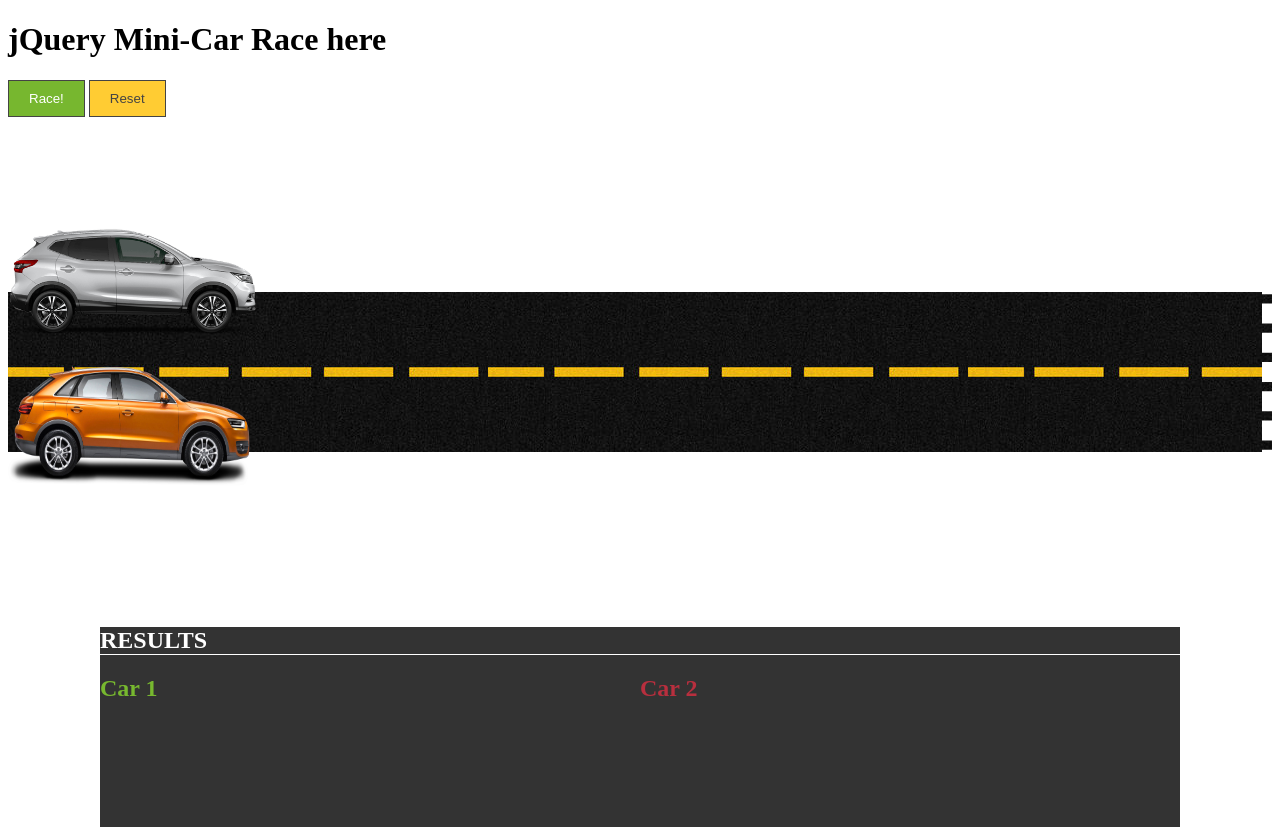
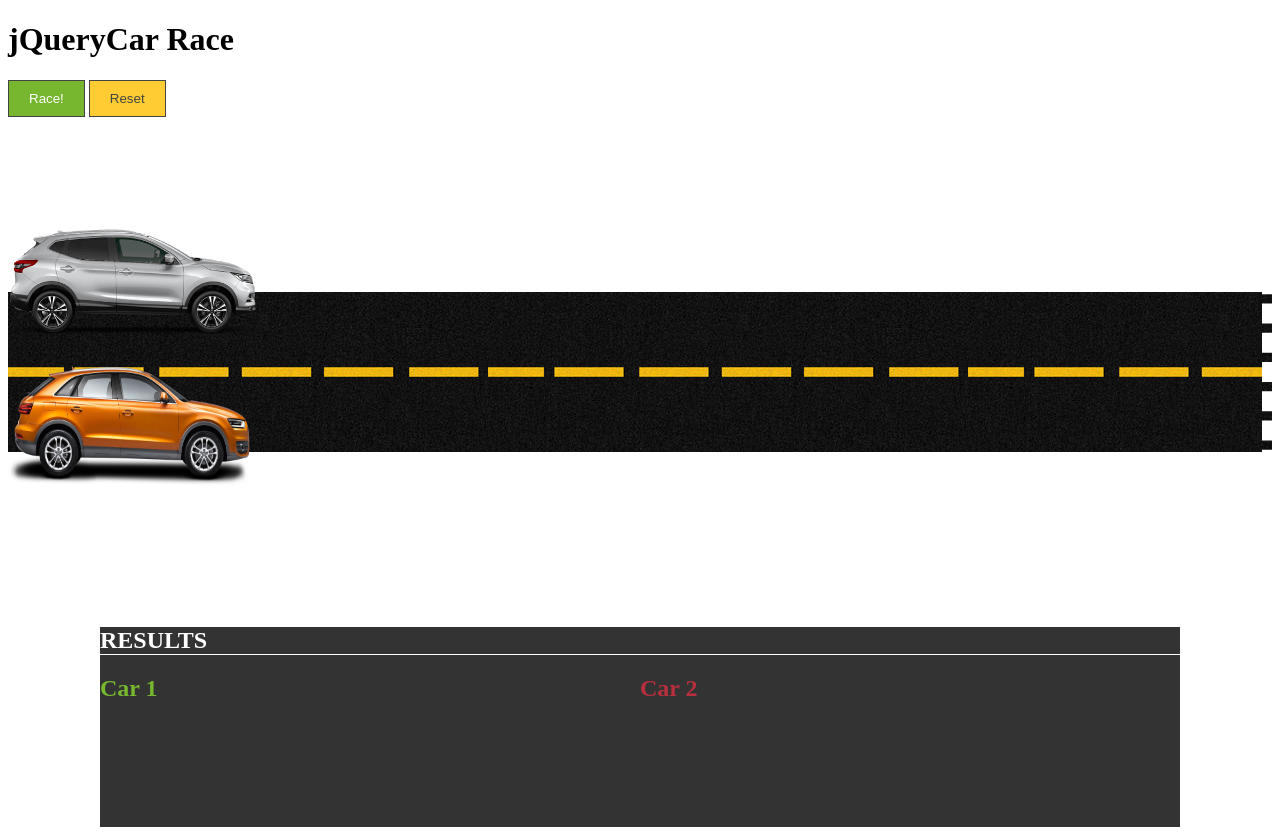
Before and after one commit to Geeyas/racepro, a plain HTML site: page index.html in a window 1280 px wide. Drawn offline with Linux system fonts and the light colour scheme.

Commit message:
Update index.html

```diff
--- a/index.html
+++ b/index.html
@@ -5,7 +5,7 @@
 	<link rel="stylesheet" href="./style.css">
 </head>
 <body id="race">
-	<h1> jQuery Mini-Car Race here </h1>
+	<h1> jQueryCar Race </h1>
 
 	<input type="button" value="Race!" id="go">
 	<input type="button" value="Reset" id="reset">
```
